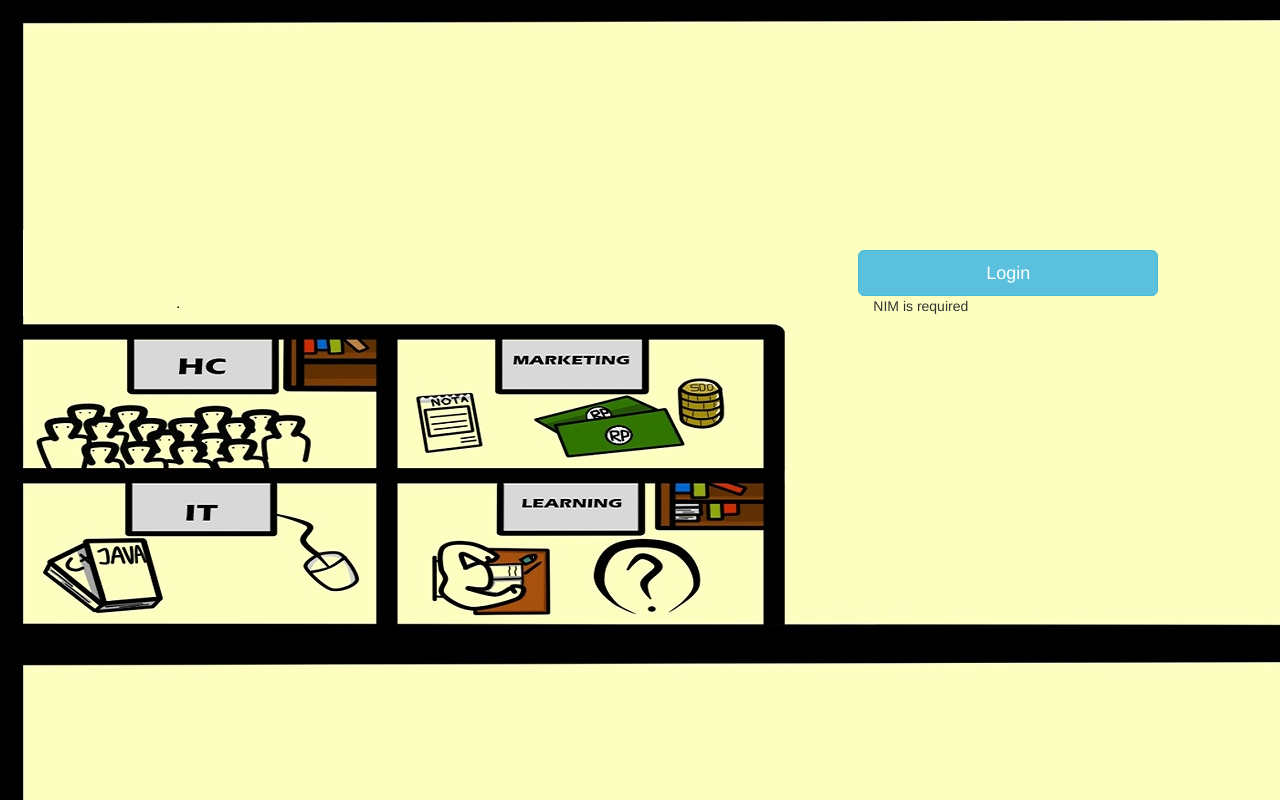
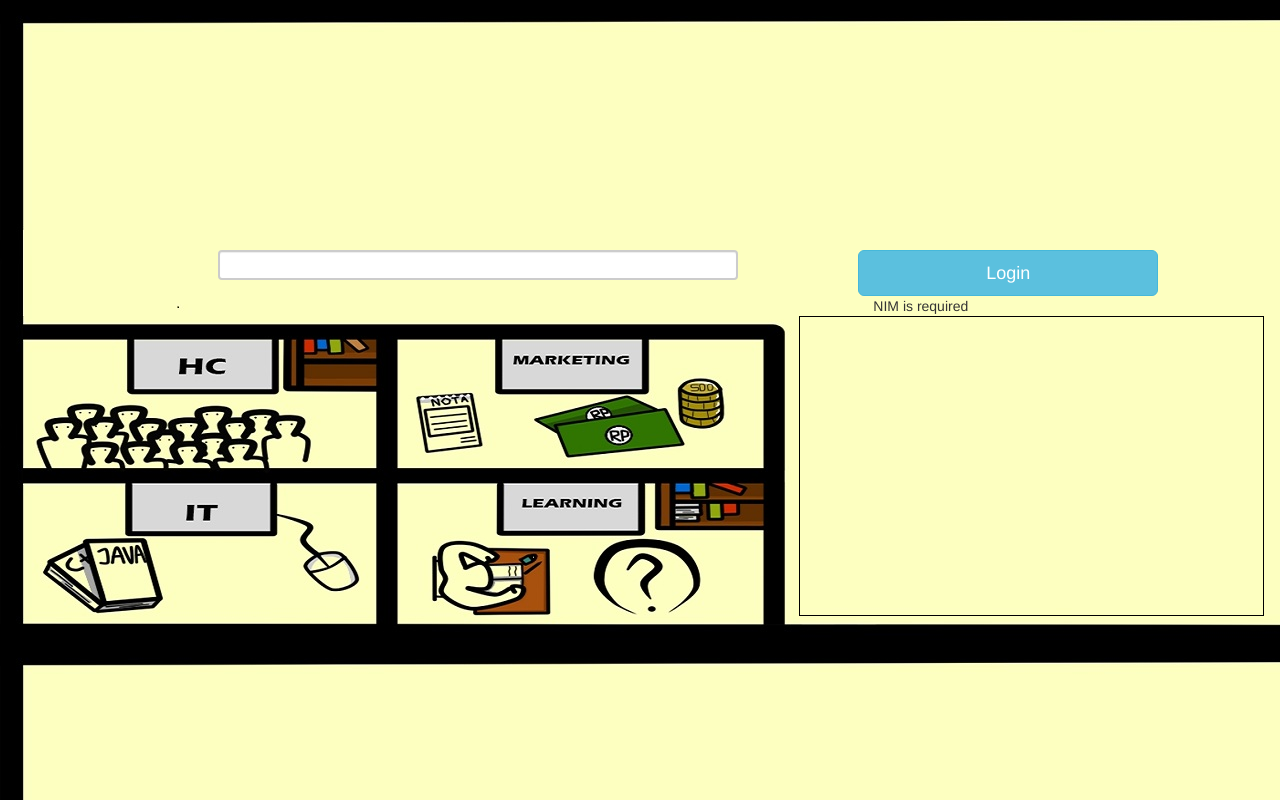
Before and after one commit to BinusStudentLearningCommunity/ProjectCavisNindya9G, a PHP site: the page made by absen/index.php in a window 1280 px wide. Run offline with PHP 8.4, Linux system fonts and the light colour scheme; data comes from the database, SQL or seed files in the repository.

Commit message:
tambah border di picketlist

```diff
--- a/absen/index.php
+++ b/absen/index.php
@@ -45,7 +45,7 @@
 <div class="container" style="height:250"></div>
 <div class="row">
   <div class="col-md-2"></div>
-  <div class="col-md-6" style="height:30"><input type="text" name="NIM" style="height:30; width:520;font-size:28px;text-align:center"></div>
+  <div class="col-md-6" style="height:30"><input type="text" name="NIM" class="form-control" style="height:30; width:520; border: 2px solid #ccc; font-size:28px;text-align:center"></div>
   <div><input name="input" style="width:300" type="submit" value="Login" class="btn btn-info btn-lg"></div>
 </div>
 
--- a/assets/css/absen2.css
+++ b/assets/css/absen2.css
@@ -5,8 +5,13 @@
     border: none;
 }
 
-nav ul{height:250px; width:465px;}
-nav ul{overflow:hidden; overflow-y:scroll;}
+nav ul{
+	height:300px;
+	width:465px;
+	border: 1px solid #000;
+	overflow:hidden;
+	overflow-y:scroll;
+}
 
 /* unvisited link */
 a:link {
```
